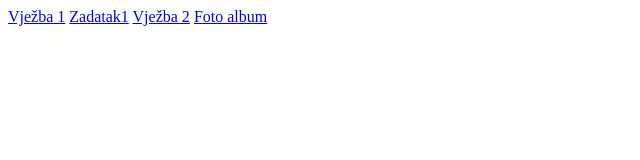
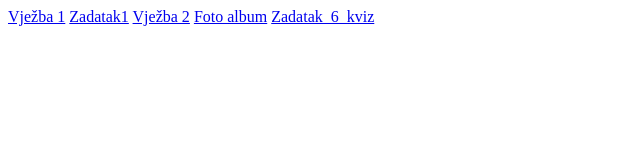
Before and after one commit to D0magoj/Multimedijske-prezentacije, a plain HTML site: page index.html in a window 1280 px wide. Shown: the whole page, without its empty margins (0-640 px from the left). Drawn offline with Linux system fonts and the light colour scheme.

Commit message:
Update index.html

```diff
--- a/index.html
+++ b/index.html
@@ -4,5 +4,6 @@
         <a href = "Zadatak1.html">Zadatak1</a>
         <a href = "Vjezba2.html">Vježba 2</a>
         <a href = "samo4slike/index.html">Foto album</a>
+        <a href = "Zadatak6.html">Zadatak_6_kviz</a>
     </body>
 </head>
```
